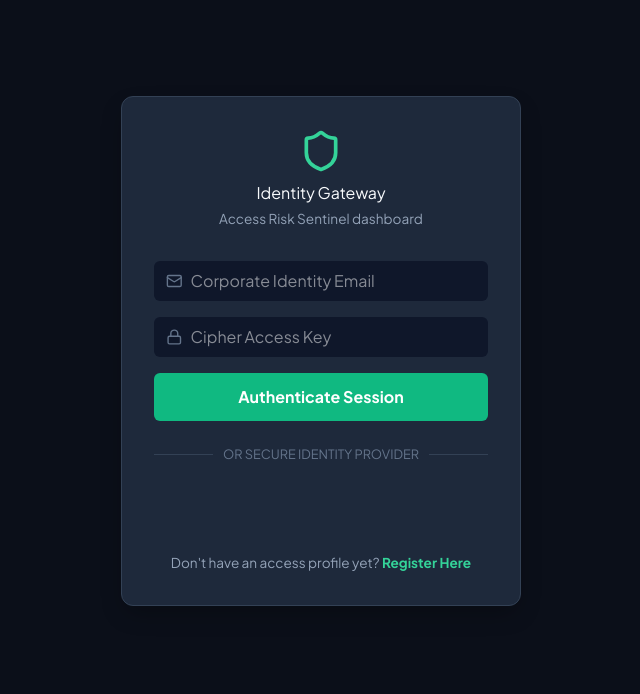
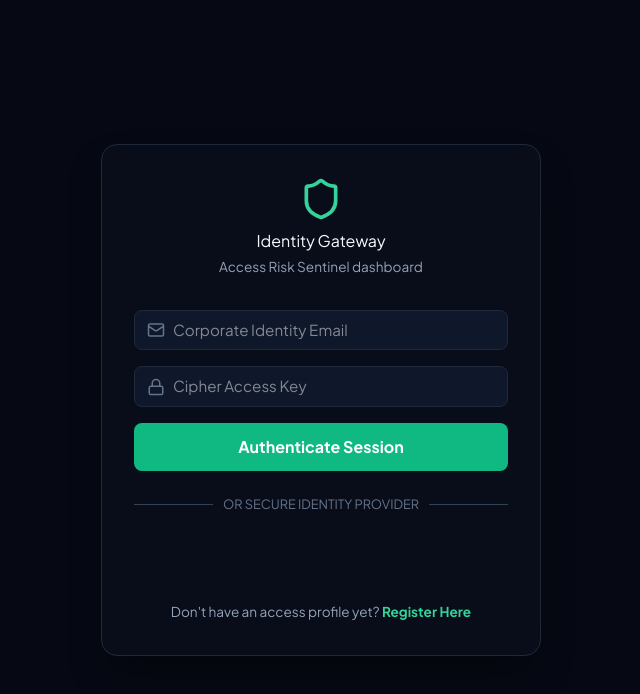
Before and after one commit to ashok770/vendor-security-scorecard, a React app in the folder frontend/: page /login in a window 1280 px wide. Shown: the top 694 px of the page, without its empty margins (319-959 px from the left). Built offline with nearby package versions, Linux system fonts and the light colour scheme; the HTML template or start-up script is replaced by a standard one.

Commit message:
added the fearture for bith dark and light mode

```diff
--- a/frontend/src/index.css
+++ b/frontend/src/index.css
@@ -8,10 +8,46 @@
   --color-cyberGreen: #10b981;
 }
 
+/* ── DARK MODE (default) ── */
+:root,
+[data-theme="dark"] {
+  --bg-base:        #060913;
+  --bg-nav:         #0c1222b3;
+  --bg-card:        #0c122280;
+  --bg-card-inner:  #0d1527;
+  --bg-input:       #1e293b;
+  --bg-code:        #0f172a;
+  --border-color:   #1e293b;
+  --border-subtle:  #334155;
+  --text-primary:   #f8fafc;
+  --text-secondary: #94a3b8;
+  --text-muted:     #64748b;
+  --orb1:           rgba(16,185,129,0.10);
+  --orb2:           rgba(56,189,248,0.08);
+}
+
+/* ── LIGHT MODE ── */
+[data-theme="light"] {
+  --bg-base:        #f0f4ff;
+  --bg-nav:         #ffffffcc;
+  --bg-card:        #ffffffcc;
+  --bg-card-inner:  #eef2ff;
+  --bg-input:       #ffffff;
+  --bg-code:        #e2e8f0;
+  --border-color:   #cbd5e1;
+  --border-subtle:  #94a3b8;
+  --text-primary:   #0f172a;
+  --text-secondary: #475569;
+  --text-muted:     #64748b;
+  --orb1:           rgba(16,185,129,0.12);
+  --orb2:           rgba(56,189,248,0.10);
+}
+
 body {
   margin: 0;
   font-family: 'Plus Jakarta Sans', sans-serif;
-  background-color: #0b0f19;
-  color: #f8fafc;
+  background-color: var(--bg-base);
+  color: var(--text-primary);
   overflow-x: hidden;
+  transition: background-color 0.3s ease, color 0.3s ease;
 }
--- a/frontend/src/pages/Login.jsx
+++ b/frontend/src/pages/Login.jsx
@@ -5,11 +5,7 @@ import { Shield, Lock, Mail, User } from "lucide-react";
 
 function Login() {
   const [isSignUp, setIsSignUp] = useState(false);
-  const [formData, setFormData] = useState({
-    name: "",
-    email: "",
-    password: "",
-  });
+  const [formData, setFormData] = useState({ name: "", email: "", password: "" });
   const [error, setError] = useState("");
   const navigate = useNavigate();
 
@@ -21,7 +17,6 @@ function Login() {
     e.preventDefault();
     setError("");
     const endpoint = isSignUp ? "/api/auth/signup" : "/api/auth/login";
-
     try {
       const response = await fetch(`http://localhost:5000${endpoint}`, {
         method: "POST",
@@ -29,7 +24,6 @@ function Login() {
         body: JSON.stringify(formData),
       });
       const data = await response.json();
-
       if (response.ok) {
         localStorage.setItem("sentinel_token", data.token);
         localStorage.setItem("sentinel_user", JSON.stringify(data.user));
@@ -51,7 +45,6 @@ function Login() {
         body: JSON.stringify({ credential: googleResponse.credential }),
       });
       const data = await response.json();
-
       if (response.ok) {
         localStorage.setItem("sentinel_token", data.token);
         localStorage.setItem("sentinel_user", JSON.stringify(data.user));
@@ -64,197 +57,88 @@ function Login() {
     }
   };
 
+  const inputWrap = {
+    display: "flex",
+    alignItems: "center",
+    backgroundColor: "var(--bg-code)",
+    padding: "0.5rem 0.75rem",
+    borderRadius: "8px",
+    border: "1px solid var(--border-color)",
+  };
+
+  const inputStyle = {
+    backgroundColor: "transparent",
+    border: "none",
+    color: "var(--text-primary)",
+    width: "100%",
+    outline: "none",
+    fontSize: "0.95rem",
+  };
+
   return (
     <div
-      style={{
-        maxWidth: "400px",
-        margin: "6rem auto",
-        padding: "2rem",
-        backgroundColor: "#1e293b",
-        borderRadius: "12px",
-        border: "1px solid #334155",
-        boxShadow: "0 10px 25px -5px rgba(0,0,0,0.3)",
-      }}
+      className="min-h-screen w-full flex items-center justify-center px-4"
+      style={{ backgroundColor: "var(--bg-base)" }}
     >
       <div
         style={{
-          display: "flex",
-          flexDirection: "column",
-          alignItems: "center",
-          marginBottom: "2rem",
+          width: "100%",
+          maxWidth: "440px",
+          padding: "2rem",
+          backgroundColor: "var(--bg-card)",
+          borderRadius: "16px",
+          border: "1px solid var(--border-color)",
+          boxShadow: "0 20px 40px -10px rgba(0,0,0,0.4)",
         }}
       >
-        <Shield
-          size={44}
-          style={{ color: "#34d399", marginBottom: "0.5rem" }}
-        />
-        <h2 style={{ margin: 0 }}>
+        {/* Header */}
+        <div style={{ display: "flex", flexDirection: "column", alignItems: "center", marginBottom: "2rem" }}>
+          <Shield size={44} style={{ color: "#34d399", marginBottom: "0.5rem" }} />
+          <h2 style={{ margin: 0, color: "var(--text-primary)" }}>
             {isSignUp ? "Create Secure Profile" : "Identity Gateway"}
           </h2>
-        <p
-          style={{
-            margin: "0.25rem 0 0 0",
-            color: "#94a3b8",
-            fontSize: "0.85rem",
-          }}
-        >
+          <p style={{ margin: "0.25rem 0 0 0", color: "var(--text-secondary)", fontSize: "0.85rem" }}>
             Access Risk Sentinel dashboard
           </p>
         </div>
 
+        {/* Error */}
         {error && (
-        <div
-          style={{
-            padding: "0.75rem",
-            backgroundColor: "#991b1b",
-            color: "#fca5a5",
-            borderRadius: "6px",
-            fontSize: "0.85rem",
-            marginBottom: "1rem",
-          }}
-        >
+          <div style={{ padding: "0.75rem", backgroundColor: "#991b1b", color: "#fca5a5", borderRadius: "6px", fontSize: "0.85rem", marginBottom: "1rem" }}>
             {error}
           </div>
         )}
 
-      <form
-        onSubmit={handleAuthSubmit}
-        style={{
-          display: "flex",
-          flexDirection: "column",
-          gap: "1rem",
-          marginBottom: "1.5rem",
-        }}
-      >
+        {/* Form */}
+        <form onSubmit={handleAuthSubmit} style={{ display: "flex", flexDirection: "column", gap: "1rem", marginBottom: "1.5rem" }}>
           {isSignUp && (
-          <div
-            style={{
-              display: "flex",
-              alignItems: "center",
-              backgroundColor: "#0f172a",
-              padding: "0.5rem 0.75rem",
-              borderRadius: "6px",
-            }}
-          >
-            <User
-              size={18}
-              style={{ color: "#64748b", marginRight: "0.5rem" }}
-            />
-            <input
-              type="text"
-              name="name"
-              placeholder="Full Name"
-              value={formData.name}
-              onChange={handleInputChange}
-              style={{
-                backgroundColor: "transparent",
-                border: "none",
-                color: "white",
-                width: "100%",
-                outline: "none",
-              }}
-              required
-            />
+            <div style={inputWrap}>
+              <User size={18} style={{ color: "var(--text-muted)", marginRight: "0.5rem", flexShrink: 0 }} />
+              <input type="text" name="name" placeholder="Full Name" value={formData.name} onChange={handleInputChange} style={inputStyle} required />
             </div>
           )}
-        <div
-          style={{
-            display: "flex",
-            alignItems: "center",
-            backgroundColor: "#0f172a",
-            padding: "0.5rem 0.75rem",
-            borderRadius: "6px",
-          }}
-        >
-          <Mail size={18} style={{ color: "#64748b", marginRight: "0.5rem" }} />
-          <input
-            type="email"
-            name="email"
-            placeholder="Corporate Identity Email"
-            value={formData.email}
-            onChange={handleInputChange}
-            style={{
-              backgroundColor: "transparent",
-              border: "none",
-              color: "white",
-              width: "100%",
-              outline: "none",
-            }}
-            required
-          />
+          <div style={inputWrap}>
+            <Mail size={18} style={{ color: "var(--text-muted)", marginRight: "0.5rem", flexShrink: 0 }} />
+            <input type="email" name="email" placeholder="Corporate Identity Email" value={formData.email} onChange={handleInputChange} style={inputStyle} required />
           </div>
-        <div
-          style={{
-            display: "flex",
-            alignItems: "center",
-            backgroundColor: "#0f172a",
-            padding: "0.5rem 0.75rem",
-            borderRadius: "6px",
-          }}
-        >
-          <Lock size={18} style={{ color: "#64748b", marginRight: "0.5rem" }} />
-          <input
-            type="password"
-            name="password"
-            placeholder="Cipher Access Key"
-            value={formData.password}
-            onChange={handleInputChange}
-            style={{
-              backgroundColor: "transparent",
-              border: "none",
-              color: "white",
-              width: "100%",
-              outline: "none",
-            }}
-            required
-          />
+          <div style={inputWrap}>
+            <Lock size={18} style={{ color: "var(--text-muted)", marginRight: "0.5rem", flexShrink: 0 }} />
+            <input type="password" name="password" placeholder="Cipher Access Key" value={formData.password} onChange={handleInputChange} style={inputStyle} required />
           </div>
-
-        <button
-          type="submit"
-          style={{
-            padding: "0.75rem",
-            borderRadius: "6px",
-            backgroundColor: "#10b981",
-            color: "white",
-            border: "none",
-            fontWeight: "bold",
-            cursor: "pointer",
-            fontSize: "1rem",
-          }}
-        >
+          <button type="submit" style={{ padding: "0.75rem", borderRadius: "8px", backgroundColor: "#10b981", color: "white", border: "none", fontWeight: "bold", cursor: "pointer", fontSize: "1rem" }}>
             {isSignUp ? "Sign Up" : "Authenticate Session"}
           </button>
         </form>
 
-      {/* Modern Horizontal Divider line */}
-      <div
-        style={{
-          display: "flex",
-          alignItems: "center",
-          textAlign: "center",
-          color: "#64748b",
-          fontSize: "0.8rem",
-          marginBottom: "1.5rem",
-        }}
-      >
-        <div
-          style={{ flex: 1, height: "1px", backgroundColor: "#334155" }}
-        ></div>
+        {/* Divider */}
+        <div style={{ display: "flex", alignItems: "center", color: "var(--text-muted)", fontSize: "0.8rem", marginBottom: "1.5rem" }}>
+          <div style={{ flex: 1, height: "1px", backgroundColor: "var(--border-subtle)" }} />
           <span style={{ padding: "0 10px" }}>OR SECURE IDENTITY PROVIDER</span>
-        <div
-          style={{ flex: 1, height: "1px", backgroundColor: "#334155" }}
-        ></div>
+          <div style={{ flex: 1, height: "1px", backgroundColor: "var(--border-subtle)" }} />
         </div>
 
-      {/* The Native Google Button Mount Node */}
-      <div
-        style={{
-          display: "flex",
-          justifyContent: "center",
-          marginBottom: "1.5rem",
-        }}
-      >
+        {/* Google */}
+        <div style={{ display: "flex", justifyContent: "center", marginBottom: "1.5rem" }}>
           <GoogleLogin
             onSuccess={handleGoogleSuccess}
             onError={() => setError("Google OAuth Provider handshake aborted.")}
@@ -263,27 +147,14 @@ function Login() {
           />
         </div>
 
-      <p
-        style={{
-          textAlign: "center",
-          margin: 0,
-          fontSize: "0.85rem",
-          color: "#94a3b8",
-        }}
-      >
-        {isSignUp
-          ? "Already have an authorized profile?"
-          : "Don't have an access profile yet?"}{" "}
-        <span
-          onClick={() => {
-            setIsSignUp(!isSignUp);
-            setError("");
-          }}
-          style={{ color: "#34d399", cursor: "pointer", fontWeight: "bold" }}
-        >
+        {/* Toggle */}
+        <p style={{ textAlign: "center", margin: 0, fontSize: "0.85rem", color: "var(--text-secondary)" }}>
+          {isSignUp ? "Already have an authorized profile?" : "Don't have an access profile yet?"}{" "}
+          <span onClick={() => { setIsSignUp(!isSignUp); setError(""); }} style={{ color: "#34d399", cursor: "pointer", fontWeight: "bold" }}>
             {isSignUp ? "Login Session" : "Register Here"}
           </span>
         </p>
+      </div>
     </div>
   );
 }
```
Also changed, not shown: frontend/src/App.jsx (+5 -3 lines), frontend/src/context/ThemeContext.jsx (added, +22 -0 lines), frontend/src/pages/About.jsx (+79 -74 lines), frontend/src/pages/Home.jsx (+120 -95 lines). Lines whose indentation alone changed are shown as unchanged.
